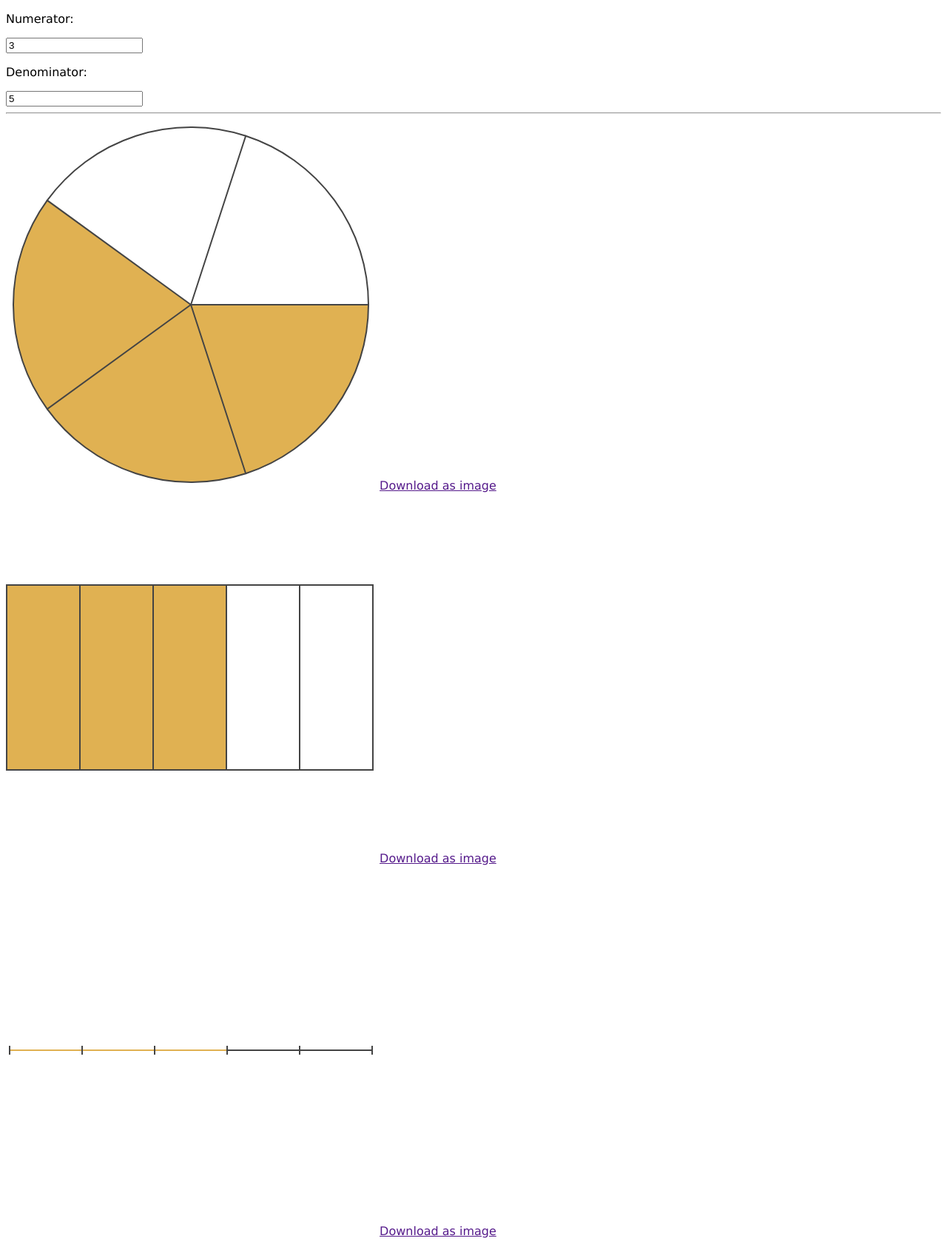
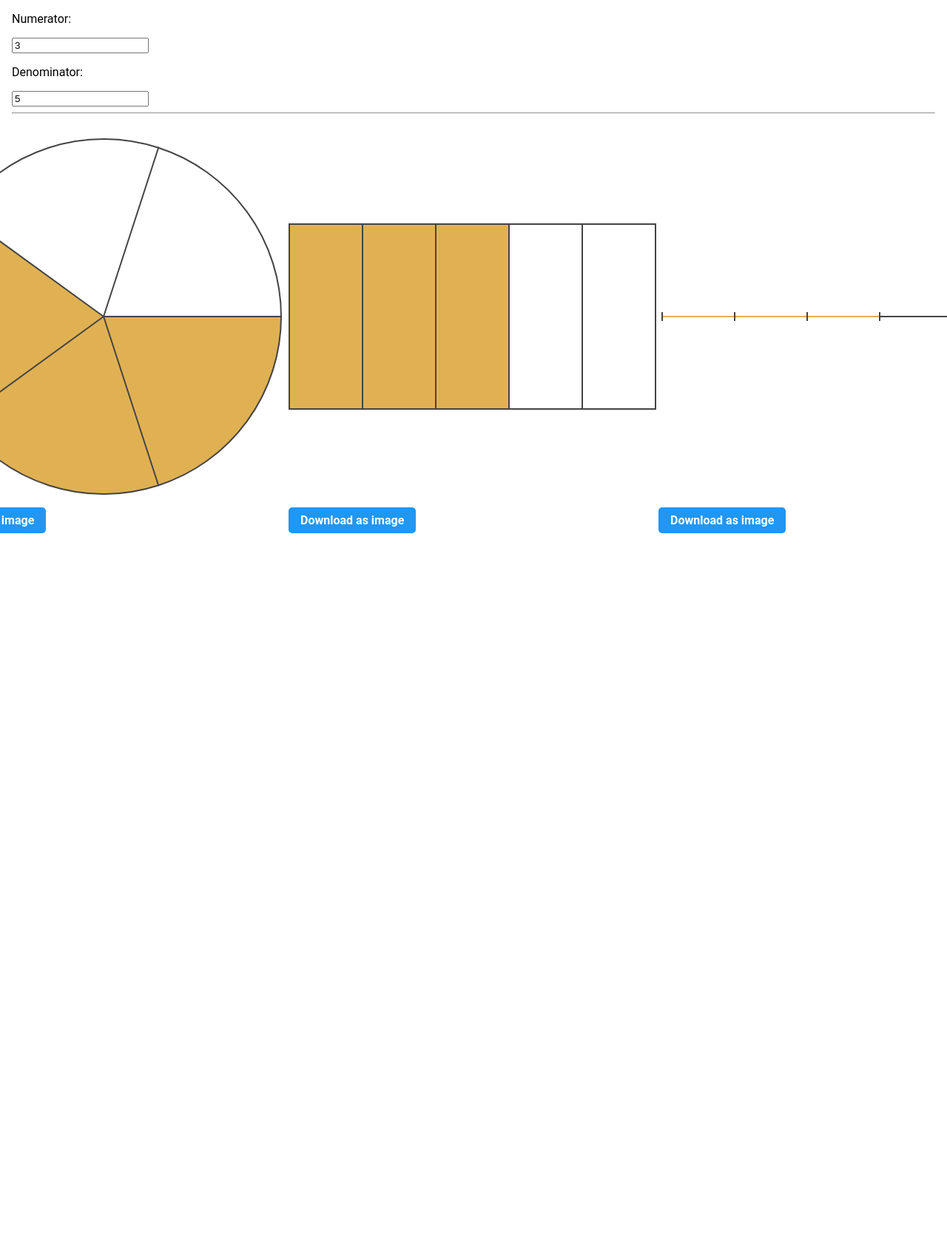
Before and after one commit to XYQuadrat/xyquadrat-blog-legacy, a Jekyll site: the page fractions.html, which Jekyll copies as it is, in a window 1280 px wide. Shown: the whole page at 74% size. Built offline with Jekyll 4.4.1, drawn with Linux system fonts in a browser that asks for light colours; after the commit the page ends 900 px from its top, so only the background shows below that.

Commit message:
Basic styling for fractions page

```diff
--- a/fractions.css
+++ b/fractions.css
@@ -1,7 +1,30 @@
 body {
-    font-family: Verdana, Geneva, Tahoma, sans-serif;
+    font-family: Roboto, Verdana, Geneva, Tahoma, sans-serif;
+    margin: 1rem;
 }
 
-div {
-    display: inline-block;
+canvas {
+    display: block;
+    margin: 1rem 0px;
 }
+
+a {
+    background-color: rgb(33, 150, 243);
+    padding: 0.5rem 1rem;
+    border-radius: 5px;
+    color: white;
+    text-decoration: none;
+    font-weight: 700;
+}
+
+a:hover {
+    background-color: rgb(25, 118, 210);
+    text-decoration: underline;
+    transition: 100ms;
+}
+
+.grid-container {
+    display: grid;
+    grid-template-columns: 1fr 1fr 1fr;
+    justify-content: center;
+}
--- a/fractions.html
+++ b/fractions.html
@@ -12,6 +12,8 @@
 <p>Numerator: </p><input type="number" id="numerator" min=0 value=3>
 <p>Denominator: </p> <input type="number" id="denominator" min=2 value=5>
 <hr>
+
+<div class="grid-container">
 <div>
     <canvas id="circleCanvas" width="500" height="500"></canvas>
     <a href='' id="downloadCircleImg" download="FractionAsCircle.jpg">Download as image</a>
@@ -25,6 +27,8 @@
     <canvas id="lineCanvas" width="500" height="500"></canvas>
     <a href='' id="downloadLineImg" download="FractionAsLine.jpg">Download as image</a>
 </div>
+</div>
+
 
 
 <script src="fractions.js"></script>
```
